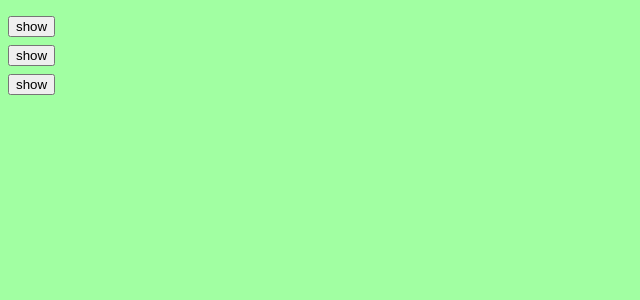
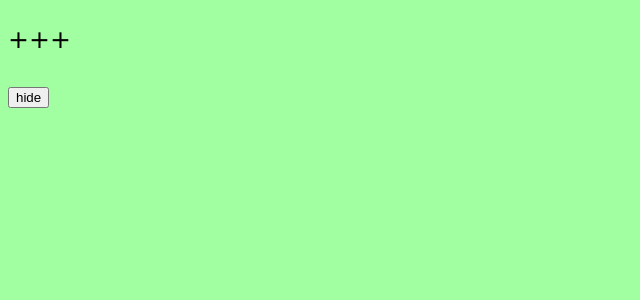
Before and after one commit to bronepoezd410/4AIP_VueExercises410, a Vue app in the folder MakoVueExercises/: page / in a window 1280 px wide. Shown: the top 300 px of the page, without its empty margins (0-640 px from the left). Built offline with nearby package versions, Linux system fonts and the light colour scheme.

Commit message:
022_Директива v-else

```diff
--- a/MakoVueExercises/src/App.vue
+++ b/MakoVueExercises/src/App.vue
@@ -1,15 +1,9 @@
 
 <template>
-	<button @click="toggle"> {{ visible ? 'hide' : 'show' }} </button>
-    <p v-if="visible">text</p>
-    <br>
+    <p v-if="isAdmin">+++</p>
+    <p v-else>---</p>
 
-	<button @click="toggle1"> {{ visible1 ? 'hide' : 'show' }} </button>
-    <p v-if="visible1">text</p>
-    <br>
-
-	<button @click="toggle2"> {{ visible2 ? 'hide' : 'show' }} </button>
-    <p v-if="visible2">text</p>
+	<button @click="allo"> {{ isAdmin ? 'hide' : 'show' }} </button>
 </template>
 
 <script>
@@ -18,27 +12,17 @@ import { normalizeProps } from 'vue';
 export default {
     data() {
 	return {
-		visible: false,
-		visible1: false,
-		visible2: false,
+		isAdmin: true,
 	}
-
 },
     methods:
     {
-        toggle: function() {
-	    this.visible = !this.visible;
-    },
-        toggle1: function() {
-	    this.visible1 = !this.visible1;
-    },
-        toggle2: function() {
-	    this.visible2 = !this.visible2;
+        allo: function() {
+        this.isAdmin = !this.isAdmin;
+
     },
     computed:
-    {
-
-    }
+    {    }
 
 
     }
```
